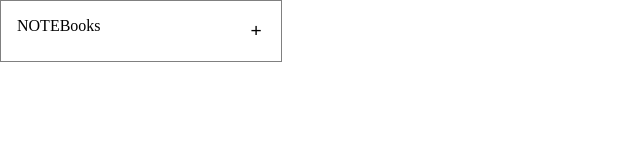
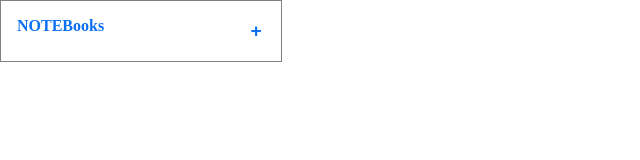
Before and after one commit to khw970421/rmsoft, a React (Vite) app: page / in a window 1280 px wide. Shown: the top 160 px of the page, without its empty margins (0-640 px from the left). Built offline with nearby package versions, Linux system fonts and the light colour scheme.

Commit message:
header className 추가

```diff
--- a/src/components/memo/Memos.tsx
+++ b/src/components/memo/Memos.tsx
@@ -25,7 +25,7 @@ const Memos = ({ focusedMemoId, focusedNotebook, memos, addMemo, removeMemo, cha
   }
   return (
     <div>
-      <div><span>{focusedNotebook}</span><button onClick={handleAddMemo}>New Note</button></div>
+      <div><p className='memo-title'>{focusedNotebook}</p><button onClick={handleAddMemo} className='memo-addBtn'>New Note</button></div>
       {memos && memos.map(({ title }, id) =>
         <Memo
           title={title || undefined}
--- a/src/components/notebooks/Notebooks.tsx
+++ b/src/components/notebooks/Notebooks.tsx
@@ -35,8 +35,8 @@ const Notebooks = ({ focusedNotebook, savedNotebooks, focusNotebook, createNoteB
   return (
     <div>
       {isModalOpen && <div><input ref={ref} /> <button onClick={handleCreateNoteBooks}>Create</button></div>}
-      <div><span>NOTEBooks</span><button onClick={handleAddNoteBooks}>+</button></div>
-      {Object.keys(savedNotebooks).map((notebook, id) => <div key={`${notebook}-${id}`} onClick={() => handleOpenNotebook(notebook)} className={`${(notebook === focusedNotebook) && 'focus'}`}><span>{notebook}</span><button onClick={(e: React.MouseEvent<HTMLButtonElement>) => handleRemoveNoteBooks(e, notebook)} data-id={id}>-</button></div>)}
+      <div><p className="notebook-title">NOTEBooks</p><button onClick={handleAddNoteBooks} className="notebook-addBtn">+</button></div>
+      {Object.keys(savedNotebooks).map((notebook, id) => <div key={`${notebook}-${id}`} onClick={() => handleOpenNotebook(notebook)} className={`${(notebook === focusedNotebook) && 'focus'}`}><p>{notebook}</p><button onClick={(e: React.MouseEvent<HTMLButtonElement>) => handleRemoveNoteBooks(e, notebook)} data-id={id}>-</button></div>)}
     </div>
   );
 };
```
